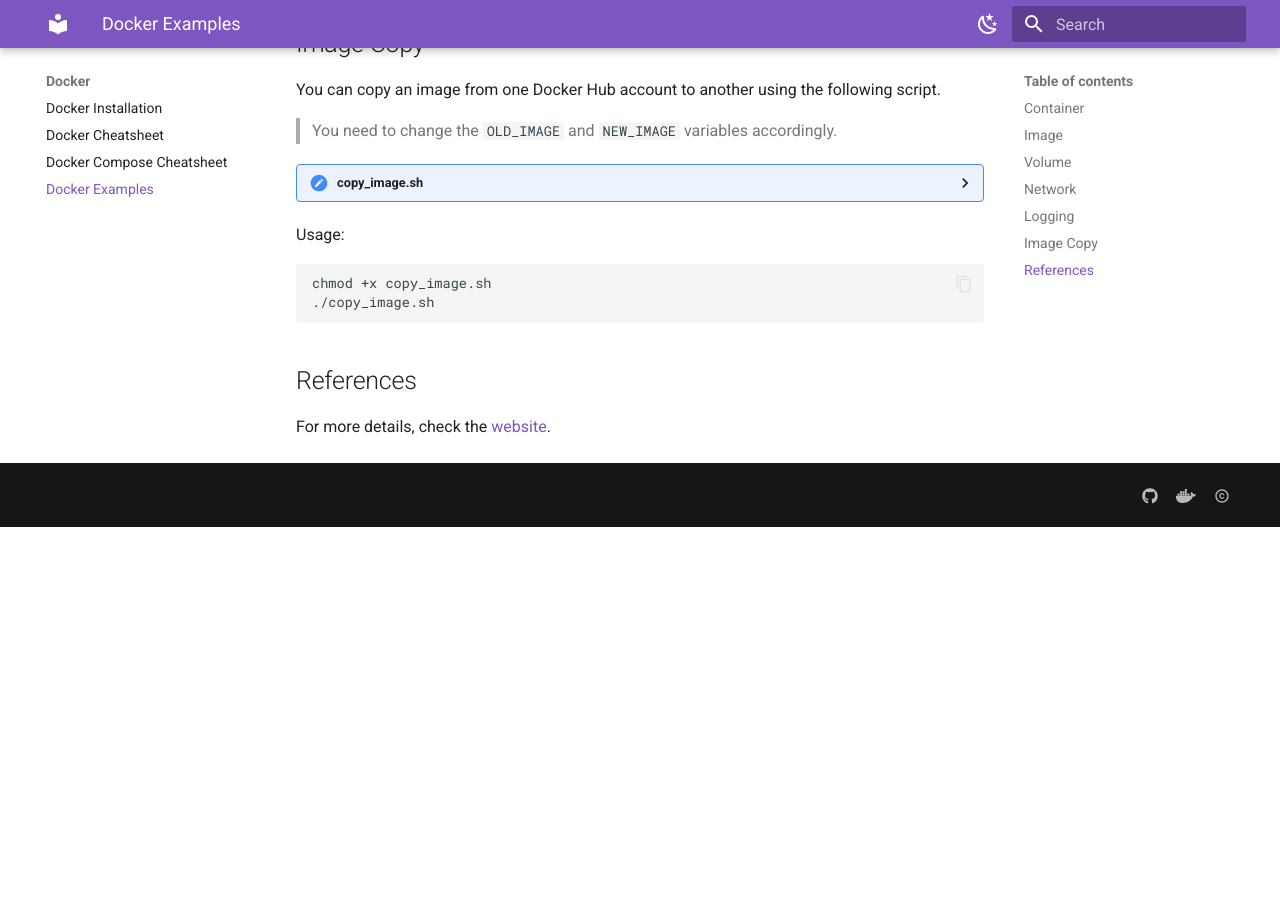
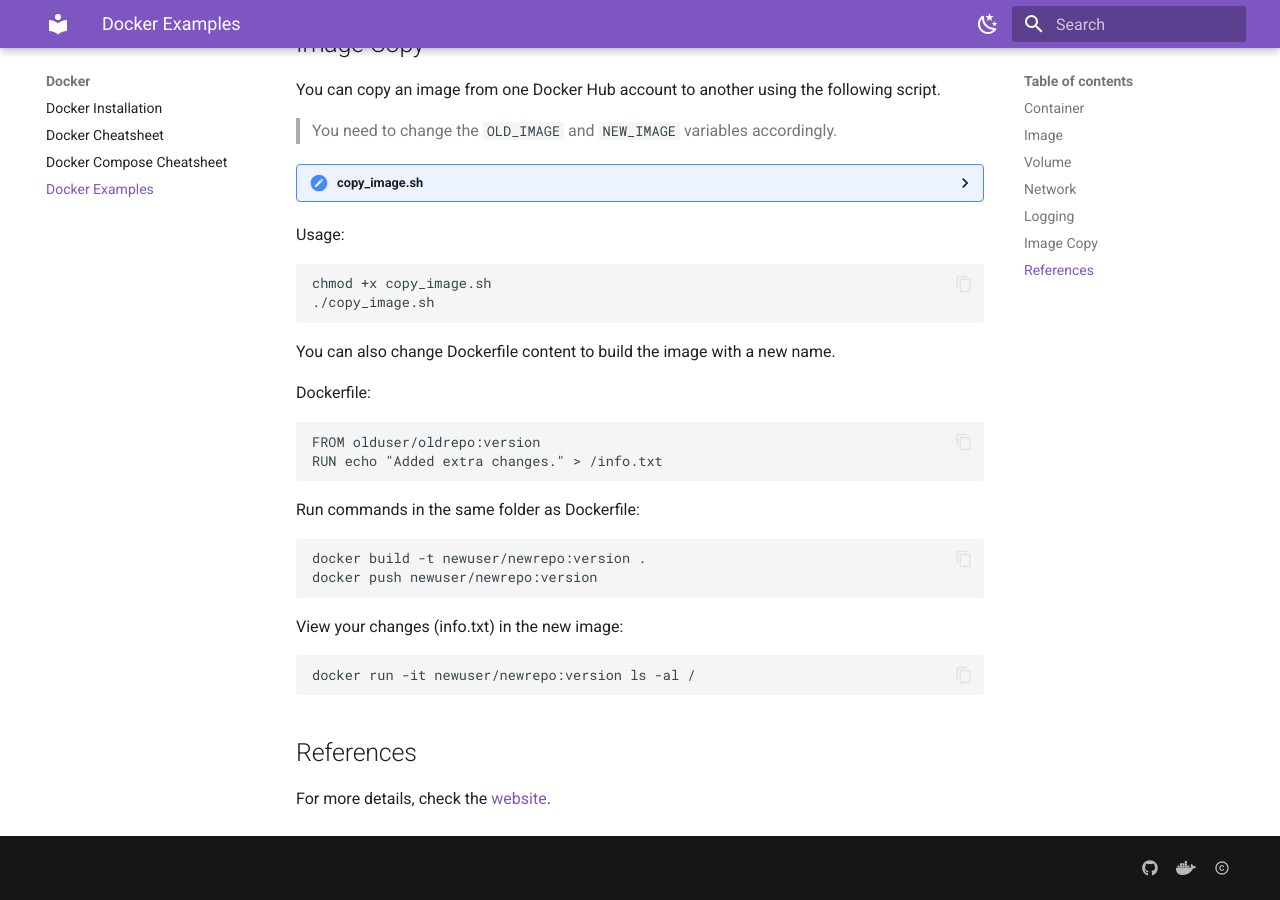
Before and after one commit to ozlmulg/my-dev-notes, an MkDocs documentation site: the page built from docs/docker/docker-examples.md, in a window 1280 px wide and 900 px high, scrolled down 9358 px. Built offline with MkDocs 1.6.1 and Material for MkDocs 9.7.7, drawn with Linux system fonts in a browser that asks for light colours; before the commit the page ends 9885 px from its top, so only the background shows below that.

Commit message:
Add dockerfile run sample

````diff
--- a/docs/docker/docker-examples.md
+++ b/docs/docker/docker-examples.md
@@ -399,6 +399,28 @@
 ./copy_image.sh
 ```
 
+You can also change Dockerfile content to build the image with a new name.
+
+Dockerfile:
+
+```dockerfile
+FROM olduser/oldrepo:version
+RUN echo "Added extra changes." > /info.txt
+```
+
+Run commands in the same folder as Dockerfile:
+
+```shell
+docker build -t newuser/newrepo:version .
+docker push newuser/newrepo:version
+```
+
+View your changes (info.txt) in the new image:
+
+```shell
+docker run -it newuser/newrepo:version ls -al /
+```
+
 ## References
 
 For more details, check
````
